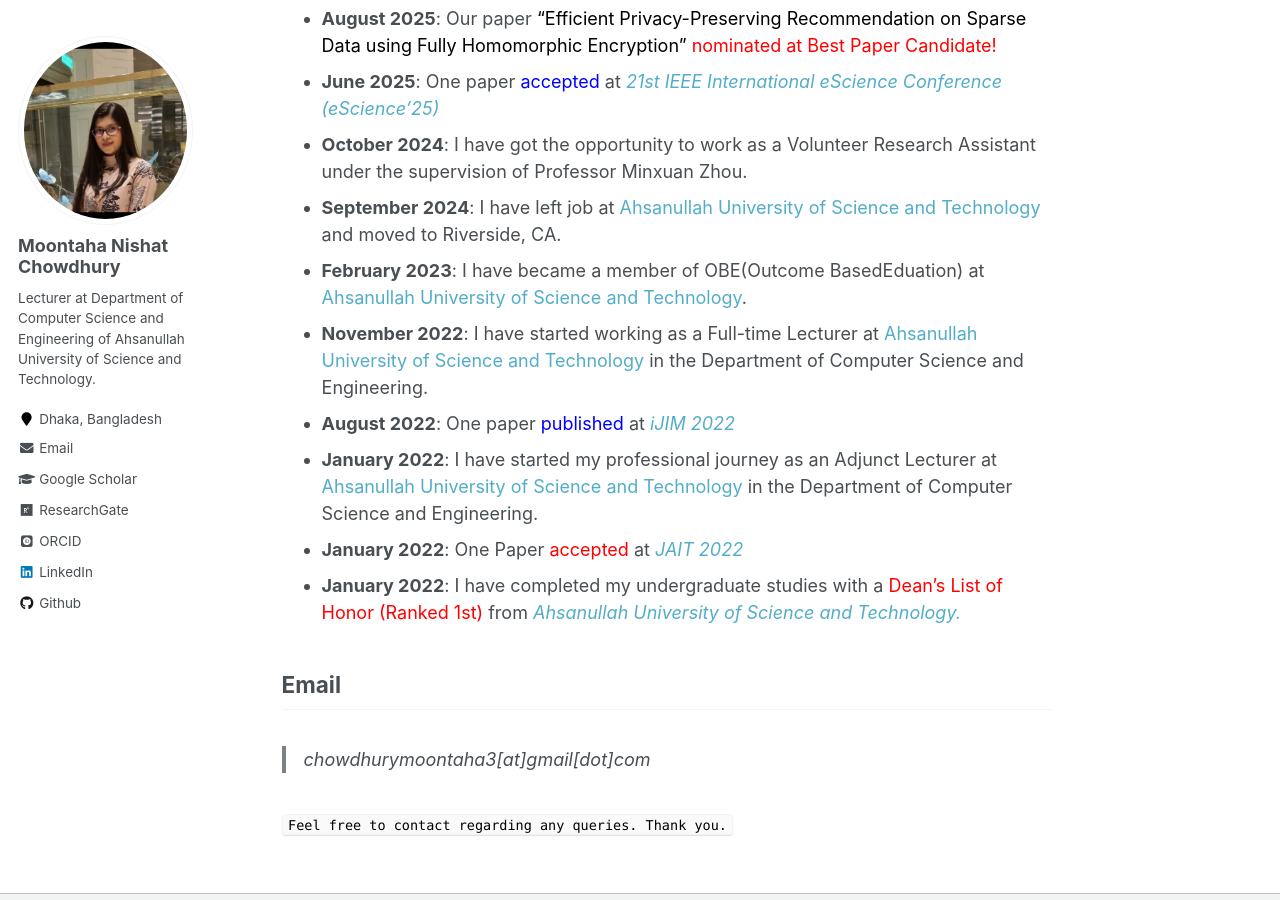
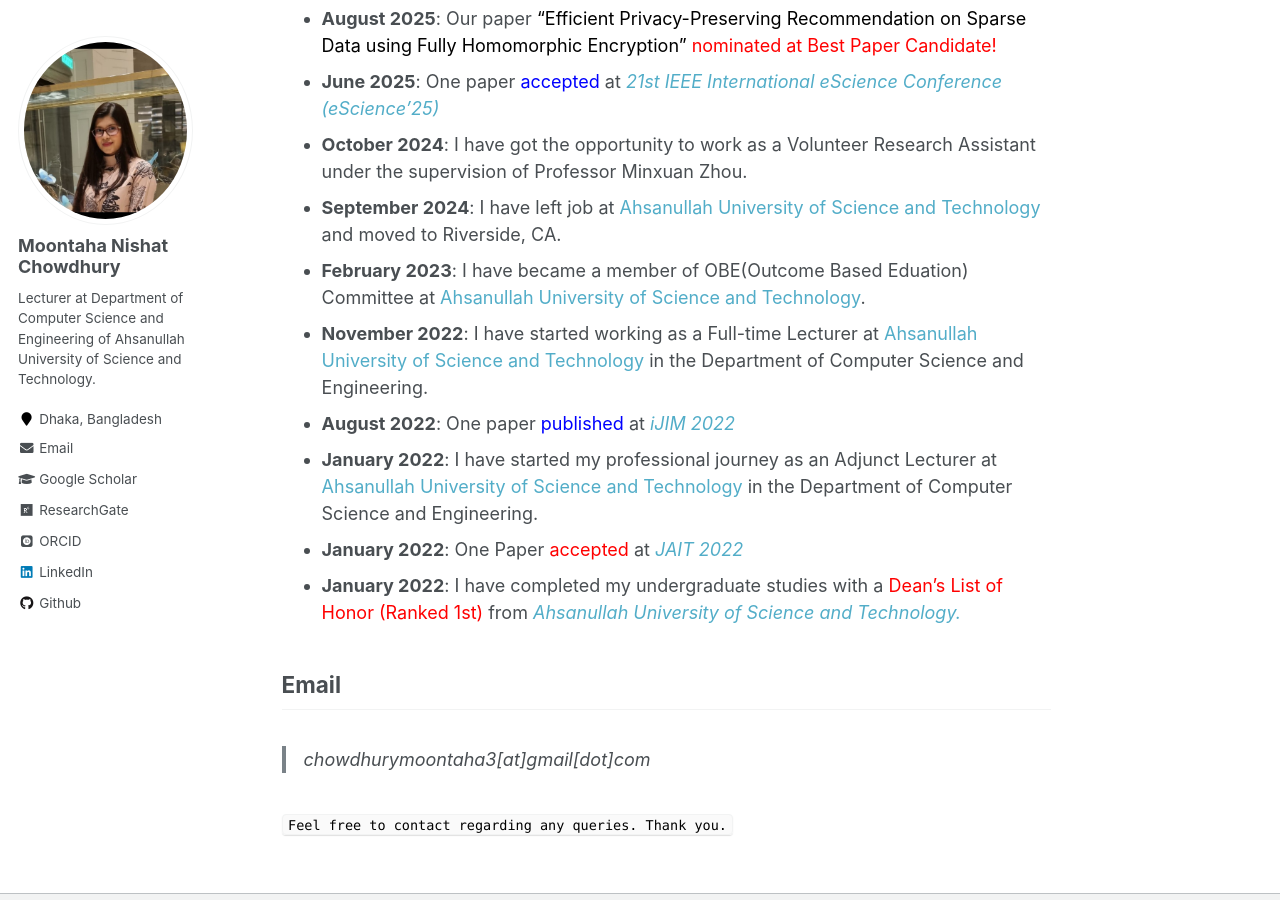
Before and after one commit to chowdhurymoontaha/chowdhurymoontaha.github.io, a Jekyll site: the page built from _pages/about.md, in a window 1280 px wide and 900 px high, scrolled down 1302 px. Built offline with Jekyll 4.4.1, drawn with Linux system fonts in a browser that asks for light colours; some web fonts are replaced.

Commit message:
Update about.md

```diff
--- a/_pages/about.md
+++ b/_pages/about.md
@@ -30,7 +30,7 @@ I am currently developing an FHE Transformer framework that extends privacy-pres
 + <strong>June 2025</strong>: One paper <span style="color:blue">accepted</span> at <em><a href="https://www.escience-conference.org/2025/papers">21st IEEE International eScience Conference (eScience'25)</a></em>
 + <strong>October 2024</strong>: I have got the opportunity to work as a Volunteer Research Assistant under the supervision of Professor Minxuan Zhou.
 + <strong>September 2024</strong>: I have left job at <a href="https://aust.edu/">Ahsanullah University of Science and Technology</a> and moved to Riverside, CA.
-+ <strong>February 2023</strong>: I have became a member of OBE(Outcome BasedEduation) at <a href="https://aust.edu/">Ahsanullah University of Science and Technology</a>.
++ <strong>February 2023</strong>: I have became a member of OBE(Outcome Based Eduation) Committee at <a href="https://aust.edu/">Ahsanullah University of Science and Technology</a>.
 + <strong>November 2022</strong>: I have started working as a Full-time Lecturer at <a href="https://aust.edu/">Ahsanullah University of Science and Technology</a> in the Department of Computer Science and Engineering.
 + <strong>August 2022</strong>: One paper <span style="color:blue">published</span> at <em><a href="https://online-journals.org/index.php/i-jim/issue/view/869">iJIM 2022</a></em>
 + <strong>January 2022</strong>: I have started my professional journey as an Adjunct Lecturer at <a href="https://aust.edu/">Ahsanullah University of Science and Technology</a> in the Department of Computer Science and Engineering.
```
